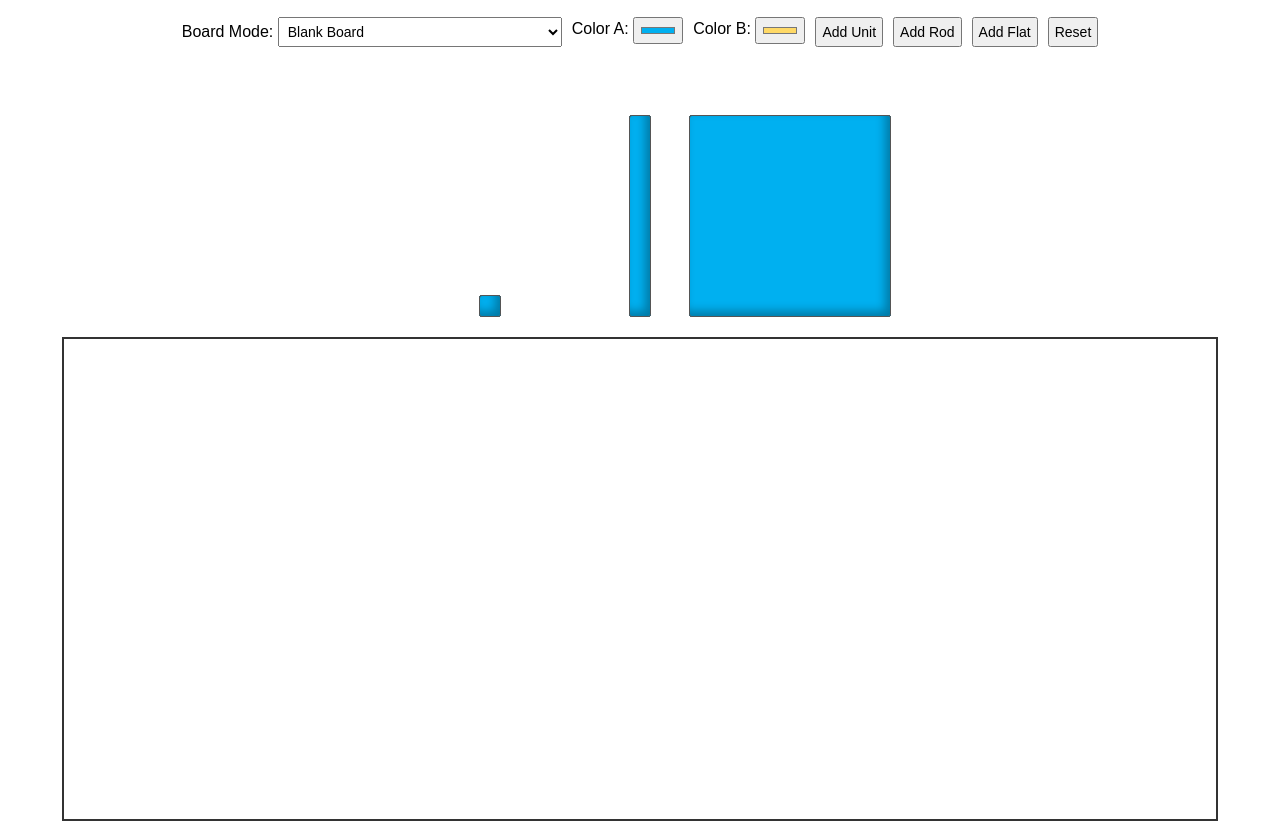
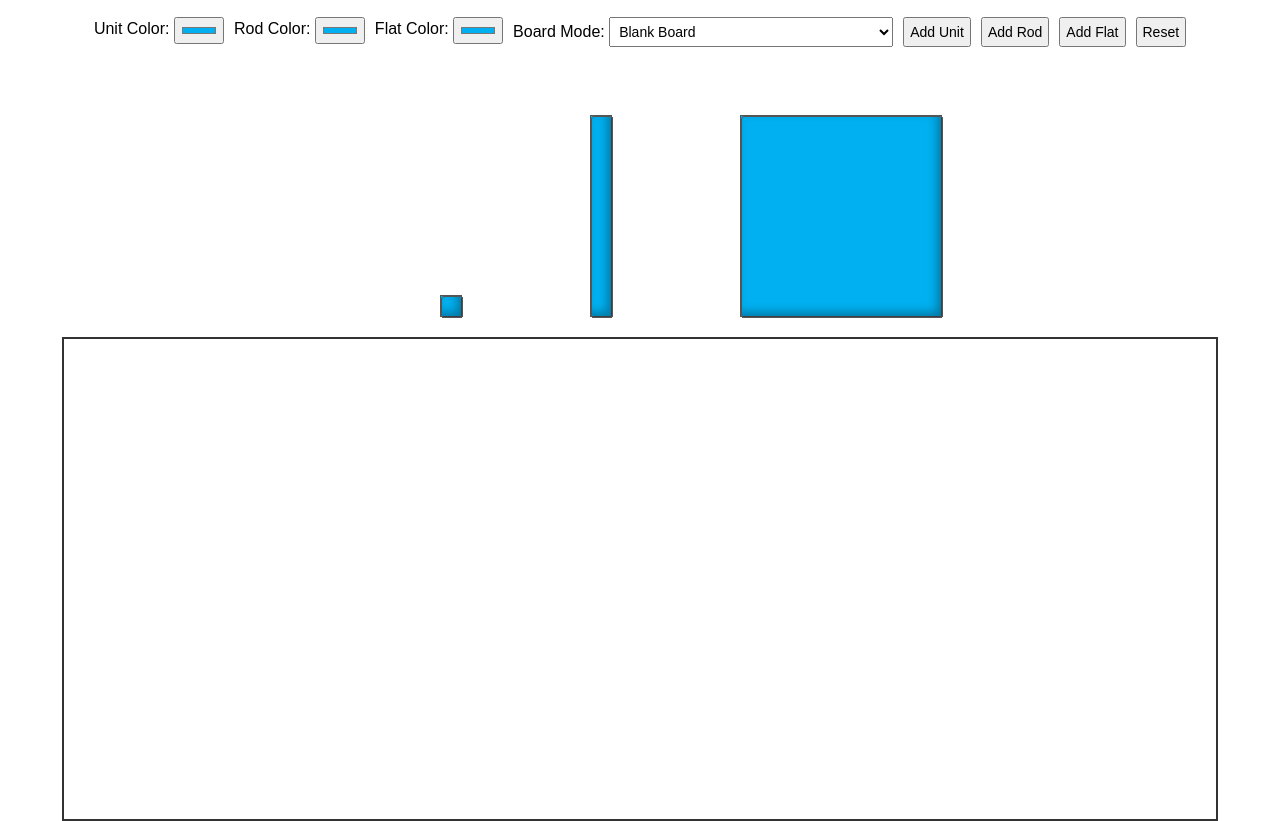
Before and after one commit to cherylconte/base-10-blocks, a plain HTML site: page index.html in a window 1280 px wide. Shown: the part 41-862 px from the top of the page. Drawn offline with Linux system fonts and the light colour scheme.

Commit message:
Update index.html

```diff
--- a/index.html
+++ b/index.html
@@ -3,96 +3,71 @@
 <head>
 <meta charset="UTF-8">
 <meta name="viewport" content="width=device-width, initial-scale=1.0">
-<title>Interactive Base 10 Blocks with Place Value Chart</title>
+<title>Base 10 Blocks with Place Value Chart</title>
 <style>
-body {
-  font-family: Arial, sans-serif;
-  margin: 0;
-  padding: 0;
-  display: flex;
-  flex-direction: column;
-  align-items: center;
-}
-h2 { margin: 10px; }
-#controls {
-  margin: 10px;
-  display: flex;
-  flex-wrap: wrap;
-  justify-content: center;
-  gap: 10px;
-}
-button, select, input {
-  font-size: 14px;
-  padding: 5px;
-}
-#topPiles {
-  display: flex;
-  justify-content: center;
-  gap: 50px;
-  margin-top: 10px;
-  height: 250px;
-}
-.pile {
-  width: 100px;
-  height: 250px;
-  position: relative;
-  display: flex;
-  flex-direction: column-reverse;
-  align-items: center;
-  justify-content: flex-start;
-}
+body { font-family: Arial, sans-serif; margin:0; padding:0; display:flex; flex-direction:column; align-items:center; }
+h2 { margin:10px; }
+#controls { margin:10px; display:flex; flex-wrap:wrap; justify-content:center; gap:10px; }
+button, select, input { font-size:14px; padding:5px; }
+#topPiles { display:flex; justify-content:center; gap:50px; margin-top:10px; height:250px; }
+.pile { width:100px; height:250px; position:relative; display:flex; flex-direction:column-reverse; align-items:center; justify-content:flex-start; }
 
 #board {
-  width: 90vw;
-  height: 60vh;
-  border: 2px solid #333;
-  margin-top: 20px;
-  position: relative;
-  overflow: hidden;
-  background: #fff;
-  display: flex;
-  justify-content: center;
+  width:90vw;
+  height:60vh;
+  border:2px solid #333;
+  margin-top:20px;
+  position:relative;
+  overflow:hidden;
+  background:#fff;
+  display:flex;
+  justify-content:center;
 }
 
 .column {
-  border-left: 2px solid #333;
-  flex: 1;
-  position: relative;
-  display: flex;
-  flex-direction: column-reverse;
-  align-items: flex-start;
-  background: #fff;
+  border-left:2px solid #333;
+  flex:1;
+  position:relative;
+  display:flex;
+  flex-direction:column-reverse;
+  align-items:center;
 }
-.column:first-child { border-left: none; }
+.column:first-child { border-left:none; }
 
 .column-label {
-  position: absolute;
-  top: 5px;
-  width: 100%;
-  text-align: center;
-  font-weight: bold;
-  color: #333;
-  pointer-events: none;
-  background: #fff;
+  position:absolute;
+  top:5px;
+  width:100%;
+  text-align:center;
+  font-weight:bold;
+  color:#333;
+  pointer-events:none;
+  background:#fff;
 }
 
 .block {
-  position: absolute;
-  cursor: grab;
-  display: flex;
-  justify-content: center;
-  align-items: center;
-  user-select: none;
-  touch-action: none;
-  transition: transform 0.1s;
-  background: var(--block-color, #00b0f0);
-  border: 1px solid #555;
-  box-shadow: inset -5px -5px 10px rgba(0,0,0,0.3);
-  border-radius: 3px;
+  position:absolute;
+  cursor:grab;
+  display:flex;
+  justify-content:center;
+  align-items:center;
+  user-select:none;
+  touch-action:none;
+  transition:transform 0.1s;
+  border:0.5px solid #555;
 }
-.unit { width: 20px; height: 20px; }
-.rod { width: 20px; height: 200px; }
-.flat { width: 200px; height: 200px; }
+
+.unit { width:20px; height:20px; transform-style:preserve-3d; }
+.rod { width:20px; height:200px; transform-style:preserve-3d; }
+.flat { width:200px; height:200px; transform-style:preserve-3d; }
+
+.block::before {
+    content:'';
+    position:absolute; top:0; left:0; width:100%; height:100%;
+    box-shadow: inset -5px -5px 10px rgba(0,0,0,0.3);
+    border:0.5px solid #555;
+    border-radius:3px;
+}
 </style>
 </head>
 <body>
@@ -100,6 +75,10 @@ button, select, input {
 <h2>Interactive Base 10 Blocks with Place Value Chart</h2>
 
 <div id="controls">
+  <label>Unit Color: <input type="color" id="colorUnit" value="#00b0f0"></label>
+  <label>Rod Color: <input type="color" id="colorRod" value="#00b0f0"></label>
+  <label>Flat Color: <input type="color" id="colorFlat" value="#00b0f0"></label>
+
   <label>Board Mode:
     <select id="boardMode">
       <option value="blank">Blank Board</option>
@@ -107,8 +86,7 @@ button, select, input {
       <option value="ones_tens_hundreds">Place Value Chart: Ones/Tens/Hundreds</option>
     </select>
   </label>
-  <label>Color A: <input type="color" id="colorA" value="#00b0f0"></label>
-  <label>Color B: <input type="color" id="colorB" value="#ffd966"></label>
+
   <button id="addUnit">Add Unit</button>
   <button id="addRod">Add Rod</button>
   <button id="addFlat">Add Flat</button>
@@ -132,20 +110,23 @@ const piles = {
 };
 const counters = {unit:[], rod:[], flat:[]};
 const boardModeSelect = document.getElementById('boardMode');
-const colorAInput = document.getElementById('colorA');
-const colorBInput = document.getElementById('colorB');
 let columns = [];
 
-// --- Create block ---
-function createBlock(type, color='A'){
+// --- Create a block ---
+function createBlock(type){
   let block = document.createElement('div');
   block.classList.add('block', type);
   block.dataset.type = type;
-  block.style.setProperty('--block-color', color === 'A' ? colorAInput.value : colorBInput.value);
+  block.style.background = document.getElementById('color'+capitalize(type)).value;
+  block.style.left = '0px';
+  block.style.bottom = '0px';
   makeDraggable(block);
   piles[type].appendChild(block);
   counters[type].push(block);
 }
+
+// --- Capitalize helper ---
+function capitalize(str){ return str.charAt(0).toUpperCase()+str.slice(1); }
 
 // --- Make draggable ---
 function makeDraggable(block){
@@ -189,7 +170,7 @@ function startDrag(e){
   document.addEventListener('touchend',up);
 }
 
-// --- Snap block ---
+// --- Snap block to column based on type ---
 function snapToColumn(block){
   const mode = boardModeSelect.value;
   if(mode==='blank') return;
@@ -211,41 +192,43 @@ function snapToColumn(block){
   const labelHeight = closest.element.querySelector('.column-label').offsetHeight;
   const padding = 5;
   const colRect = closest.element.getBoundingClientRect();
-  const topStart = colRect.top - boardRect.top + labelHeight + padding;
 
+  // --- Type-specific stacking ---
   if(block.dataset.type === 'unit'){
     if(!closest.unitStacks) closest.unitStacks = {col:0,row:0};
     let us = closest.unitStacks;
-    const leftEdge = colRect.left - boardRect.left + 20 + us.col * (blockWidth + padding);
+    const leftOffset = (closest.element.offsetWidth / 2) - 40; // slightly left of center
+    const leftEdge = colRect.left - boardRect.left + leftOffset + us.col * (blockWidth + padding);
     block.style.left = leftEdge + 'px';
-    block.style.top = topStart + us.row * (blockHeight + padding) + 'px';
+    block.style.top = labelHeight + padding + us.row * (blockHeight + padding) + 'px';
     us.row++;
     if(us.row >= 10){ us.row = 0; us.col++; }
     board.appendChild(block);
-  } else if(block.dataset.type === 'rod'){
+  }
+  else if(block.dataset.type === 'rod'){
     if(!closest.rowStacks) closest.rowStacks = [];
     if(closest.rowStacks.length === 0) closest.rowStacks.push(0);
     let currentRow = closest.rowStacks.length - 1;
     let rowCount = closest.rowStacks[currentRow];
     if(rowCount >= 10){ closest.rowStacks.push(0); currentRow++; rowCount=0; }
-
     block.style.left = colRect.left - boardRect.left + rowCount * (blockWidth + padding) + 'px';
-    block.style.top = topStart + currentRow * (blockHeight + padding) + 'px';
+    block.style.top = labelHeight + padding + (currentRow * (blockHeight + padding)) + 'px';
     closest.rowStacks[currentRow]++;
     board.appendChild(block);
-  } else if(block.dataset.type === 'flat'){
+  }
+  else if(block.dataset.type === 'flat'){
     if(!closest.gridStacks) closest.gridStacks = {row:0,col:0};
     let gs = closest.gridStacks;
-    const leftEdge = colRect.left - boardRect.left + 5;
+    const leftEdge = colRect.left - boardRect.left + 5; // start left-aligned
     block.style.left = leftEdge + gs.col * (blockWidth + padding) + 'px';
-    block.style.top = topStart + gs.row * (blockHeight + padding) + 'px';
+    block.style.top = labelHeight + padding + gs.row * (blockHeight + padding) + 'px';
     gs.col++;
-    if(gs.col >= 2){ gs.col=0; gs.row++; }
+    if(gs.col >= 2){ gs.col=0; gs.row++; } // 2 per row
     board.appendChild(block);
   }
 }
 
-// --- Setup board ---
+// --- Create columns based on board mode ---
 function setupColumns(){
   board.innerHTML='';
   columns=[];
@@ -258,12 +241,14 @@ function setupColumns(){
   for(let i=0;i<count;i++){
     let col = document.createElement('div');
     col.classList.add('column');
+
     let label = document.createElement('div');
     label.classList.add('column-label');
     label.innerText = labels[i];
     col.appendChild(label);
+
     board.appendChild(col);
-    columns.push({element:col,center:0,stackHeight:0});
+    columns.push({element:col, center:0, stackHeight:0});
   }
 
   setTimeout(()=>{
@@ -284,16 +269,19 @@ document.getElementById('addFlat').addEventListener('click',()=>createBlock('fla
 
 // --- Reset ---
 document.getElementById('reset').addEventListener('click',()=>{
-  for(let type in counters){ counters[type].forEach(b=>b.remove()); counters[type]=[]; }
-  for(let i=0;i<50;i++) createBlock('unit');
-  for(let i=0;i<20;i++) createBlock('rod');
-  for(let i=0;i<10;i++) createBlock('flat');
+  for(let type in counters){
+    counters[type].forEach(b=>b.remove());
+    counters[type]=[];
+  }
+  for(let type in piles){
+    let startCount = type==='unit'?50:type==='rod'?20:10;
+    for(let i=0;i<startCount;i++) createBlock(type);
+  }
   setupColumns();
 });
 
-// --- Color updates for new blocks only ---
-colorAInput.addEventListener('change',()=>{});
-colorBInput.addEventListener('change',()=>{});
+// --- Board mode change ---
+boardModeSelect.addEventListener('change',setupColumns);
 
 // --- Initialize ---
 document.getElementById('reset').click();
```
